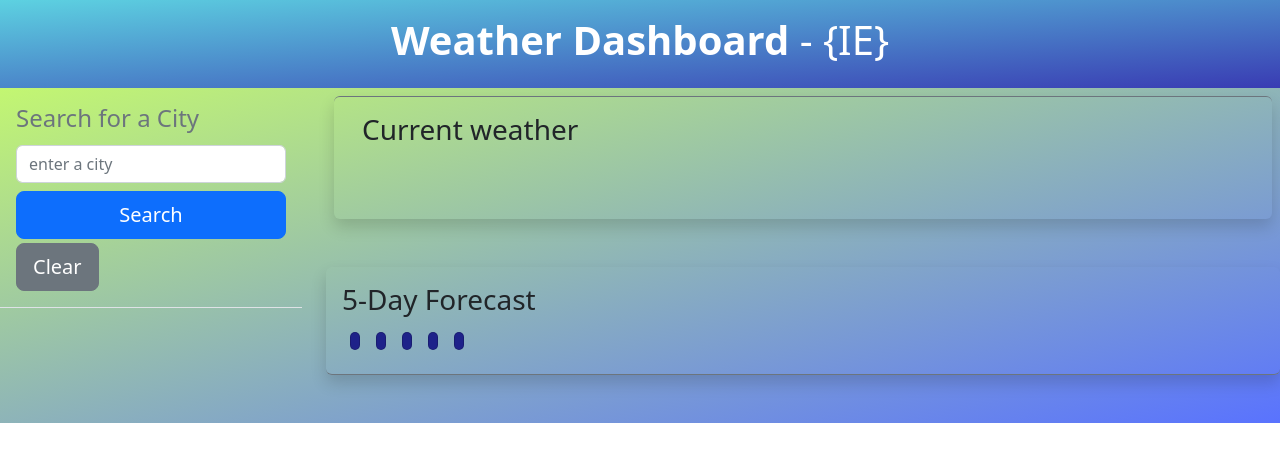
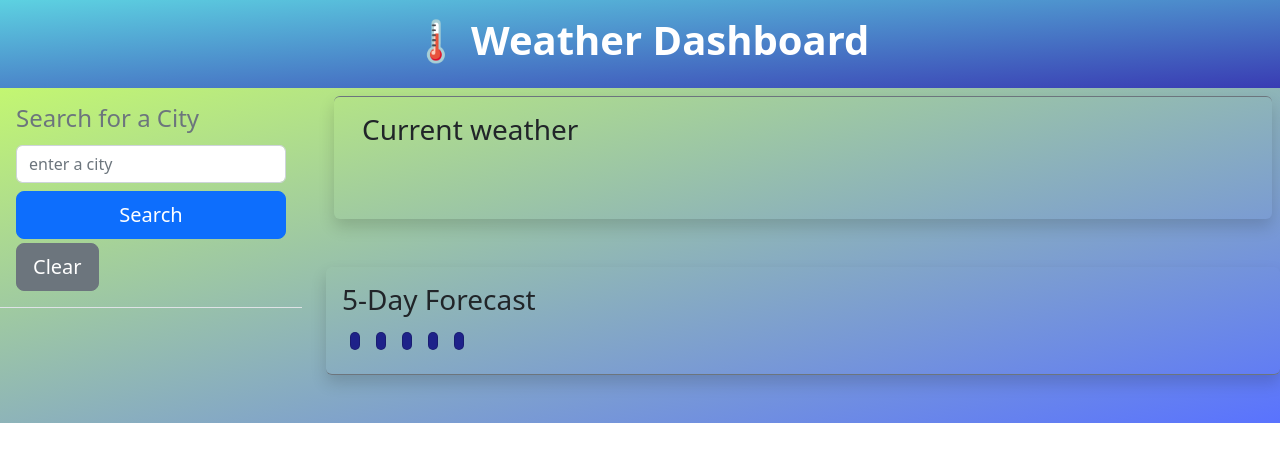
Before and after one commit to ikaera/WeatherDashboard, a plain HTML site: page index.html in a window 1280 px wide. Drawn offline with nearby package versions, Linux system fonts and the light colour scheme.

Commit message:
Update index.html add emoji to the title.

```diff
--- a/index.html
+++ b/index.html
@@ -13,7 +13,7 @@
 
 <body>
   <header class="row text-center  text-white bg-primary p-3" id="header">
-    <h1> <strong> Weather Dashboard </strong> - {IE}</h1>
+    <h1> 🌡️ <strong> Weather Dashboard </strong>  </h1>
   </header>
 
   <main class="row" id="main">
```
